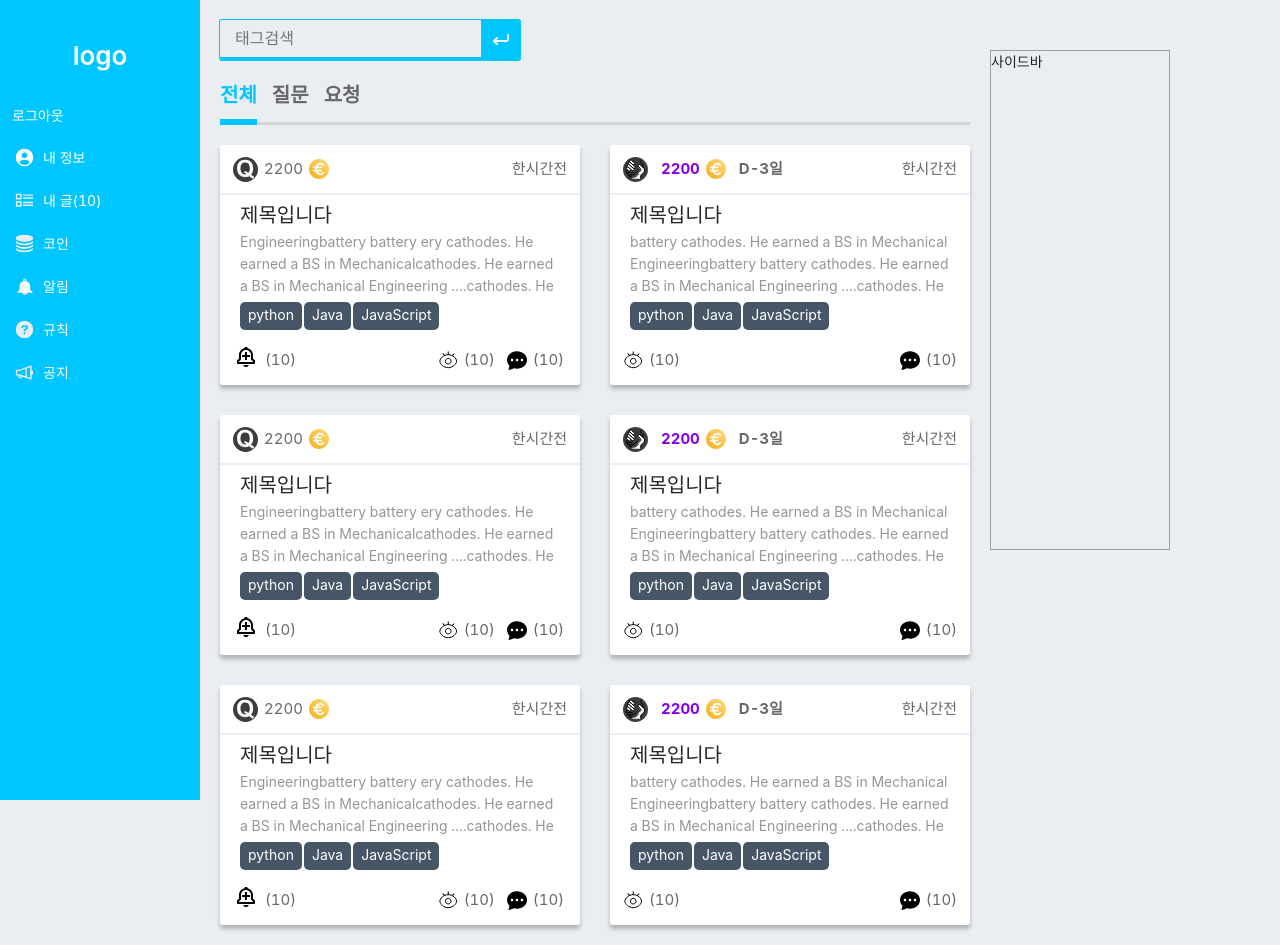
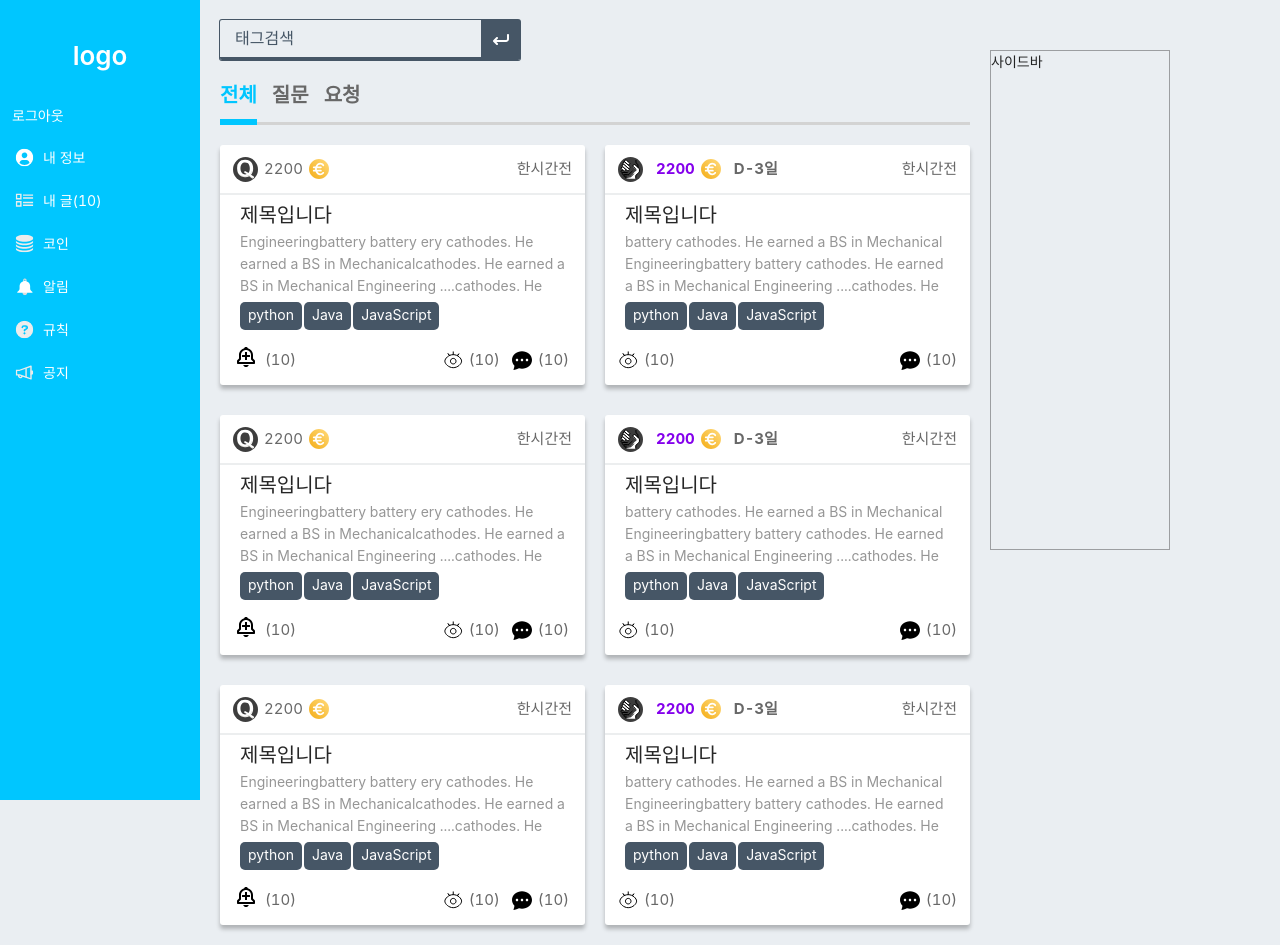
Before and after one commit to dobbda/dobda-client, a Next.js app: page / in a window 1280 px wide. Built offline with nearby package versions, Linux system fonts and the light colour scheme.

Commit message:
chore: card and mainComponent restyling

```diff
--- a/src/components/Card/atom/CardFooter.tsx
+++ b/src/components/Card/atom/CardFooter.tsx
@@ -1,6 +1,6 @@
 import { FooterWrapper, FooterContent} from './style/CardFooter.Element';
 import { Group, P,AddBell} from '../style/Card.Element';
-
+import { Tooltip } from 'antd';
 
 import AddBellIcon from '../../icon/svg/b_add_bell.svg';
 import WatchIcon from '../../icon/svg/b_watch.svg';
@@ -14,7 +14,7 @@ export const QFooter = (props: Props) => {
     <FooterWrapper>
       <FooterContent>
         <Group>
-          <AddBell><AddBellIcon /></AddBell>
+          <AddBell><Tooltip placement="right" color="cyan" title="댓글알림받기"><AddBellIcon /></Tooltip></AddBell>
           <p>(10)</p>
         </Group>
         <Group>
--- a/src/components/Card/style/Card.Element.ts
+++ b/src/components/Card/style/Card.Element.ts
@@ -51,7 +51,7 @@ export const P = styled.div`
 export const AddBell = styled.div`
   cursor: pointer;
   :hover {
-    transform: scale(1.3);
+    transform: scale(1.1);
     transition: all 0.3s;
   }
 
--- a/src/components/MainContent/style/MainContent.Element.ts
+++ b/src/components/MainContent/style/MainContent.Element.ts
@@ -47,12 +47,12 @@ export const Main = styled.main`
       display: grid;
       place-items: center;
       grid-template-columns: repeat(2, 1fr);
-      grid-gap: 30px;
+      gap:30px 20px;
       /* flex-wrap: wrap; */
 
       @media screen and (max-width: ${({ theme })=> theme.media.small}){
         grid-template-columns: repeat(1, 1fr);
-
+        transition: grid-template-columns all 1s;
       }
     }
   }
--- a/src/components/MainContent/style/SearchBox.Element.ts
+++ b/src/components/MainContent/style/SearchBox.Element.ts
@@ -3,9 +3,9 @@ import styled from 'styled-components';
 export const Div = styled.div`
   height: 40px;
   background-color: none;
-  border-bottom: 3px solid ${({theme})=> theme.color.main2};
+  border-bottom: 3px solid ${({theme})=> theme.color.secondary};
   width: 300px;
-  box-shadow: 0px 0px 0.5px 1px ${({theme})=> theme.color.main2};
+  box-shadow: 0px 0px 0.5px 1px ${({theme})=> theme.color.secondary};
   border-radius: 2px;
   @media screen and (max-width:${({theme})=> theme.media.small}) {
     max-width: ${({theme})=> theme.media.cardMaxWidth};
@@ -28,6 +28,9 @@ export const Div = styled.div`
     width: 250px;
     padding: 0 15px;
     padding-top: 2px;
+    ::placeholder{
+      color: ${({theme})=> theme.color.secondary}
+    }
   }
   button {
     text-decoration: none;
@@ -37,8 +40,7 @@ export const Div = styled.div`
     display: flex;
     justify-content: center;
     align-items: center;
-    color: ${({theme})=> theme.color.main2};
-    border:1px solid ${({theme})=> theme.color.main2};
-    background: ${({theme})=> theme.color.main2}
+    border:1px solid ${({theme})=> theme.color.secondary};
+    background: ${({theme})=> theme.color.secondary}
   }
 `;
--- a/src/components/common/Tag.ts
+++ b/src/components/common/Tag.ts
@@ -11,7 +11,6 @@ export const Tag = styled.div<CardProps>`
   background-color: ${({theme})=>theme.color.secondary};
   color: #fff;
   :hover {
-    transform: scale(1.1);
-    transition: all 0.3s;
+    color:#00C6FF;
   }
   `
```
